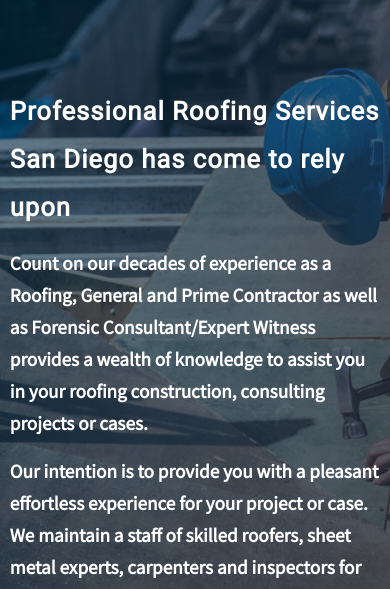
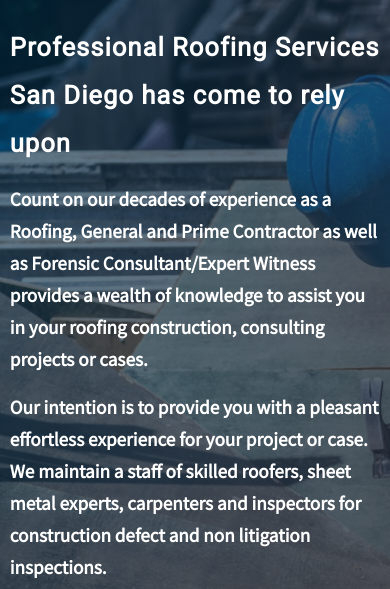
Before and after one commit to epratt86/marsh, a Gatsby site: page / in a window 390 px wide. Shown: the part 109-698 px from the top of the page. Built offline with nearby package versions, Linux system fonts and the light colour scheme; Gatsby itself is replaced by a stand-in of ours.

Commit message:
css tweaks

```diff
--- a/src/styles/_globals.scss
+++ b/src/styles/_globals.scss
@@ -51,6 +51,7 @@ $white-color: #f4f4f4;
   font-size: 2.4rem;
   letter-spacing: 2px;
   text-transform: uppercase;
+  text-align: center;
 }
 
 .display {
--- a/src/styles/form.scss
+++ b/src/styles/form.scss
@@ -6,9 +6,11 @@
   .text-field {
     height: 40px;
     padding: 0 10px;
+    background: #f5f5f5;
   }
   .input-field {
     padding: 10px;
     min-height: 60px;
+    background: #f5f5f5;
   }
 }
--- a/src/styles/index.scss
+++ b/src/styles/index.scss
@@ -11,7 +11,7 @@
       url("../images/roofer.jpg");
     background-size: cover;
     background-position-y: center;
-    height: 80vh;
+    min-height: 80vh;
     display: flex;
     flex-direction: column;
     color: #fff;
@@ -74,9 +74,10 @@
 @media (max-width: 768px) {
   .home {
     .landing {
+      min-height: 87vh;
       .row {
         display: block;
-        margin-top: 16rem;
+        margin-top: 12rem;
       }
     }
   }
```
